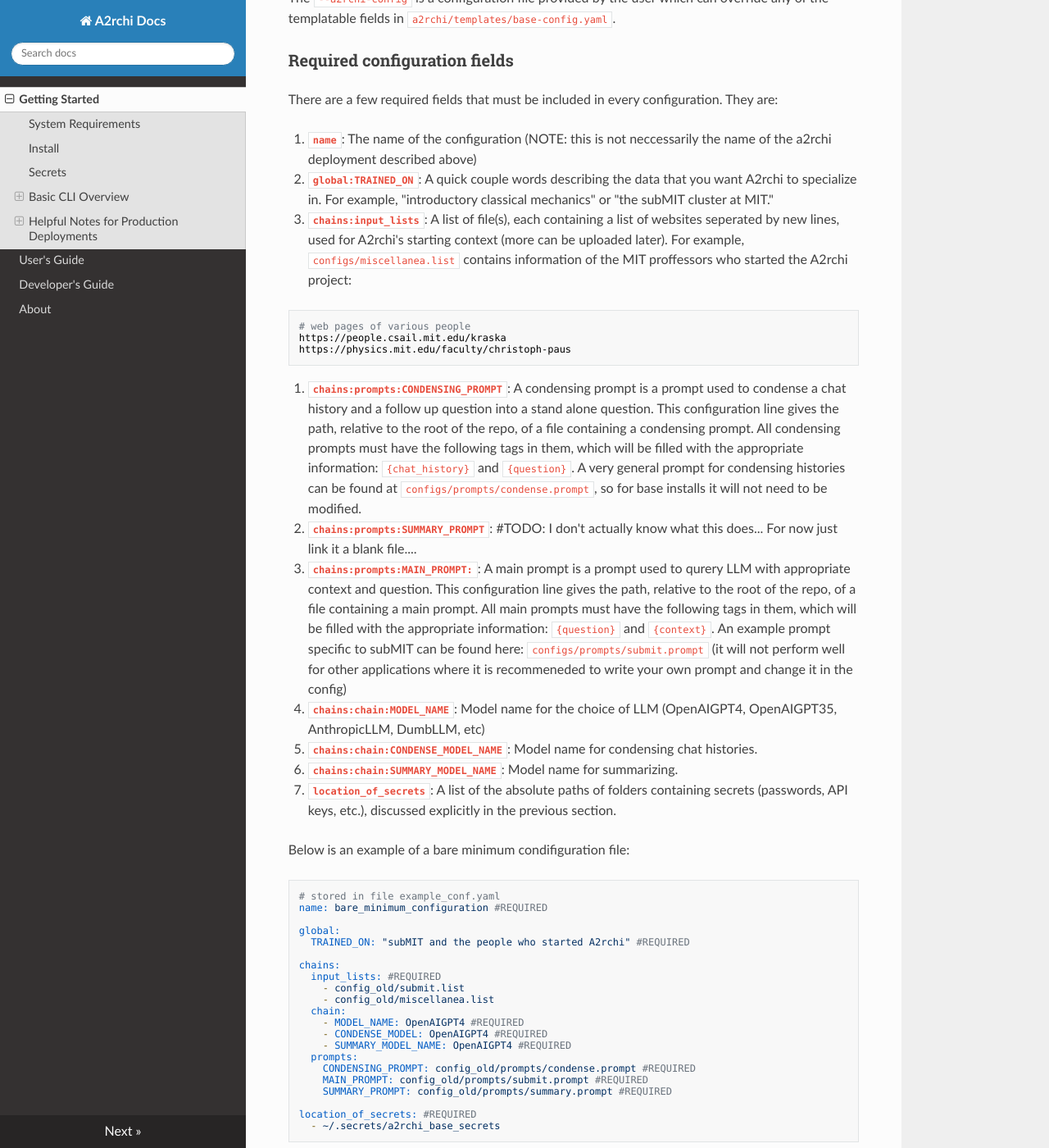
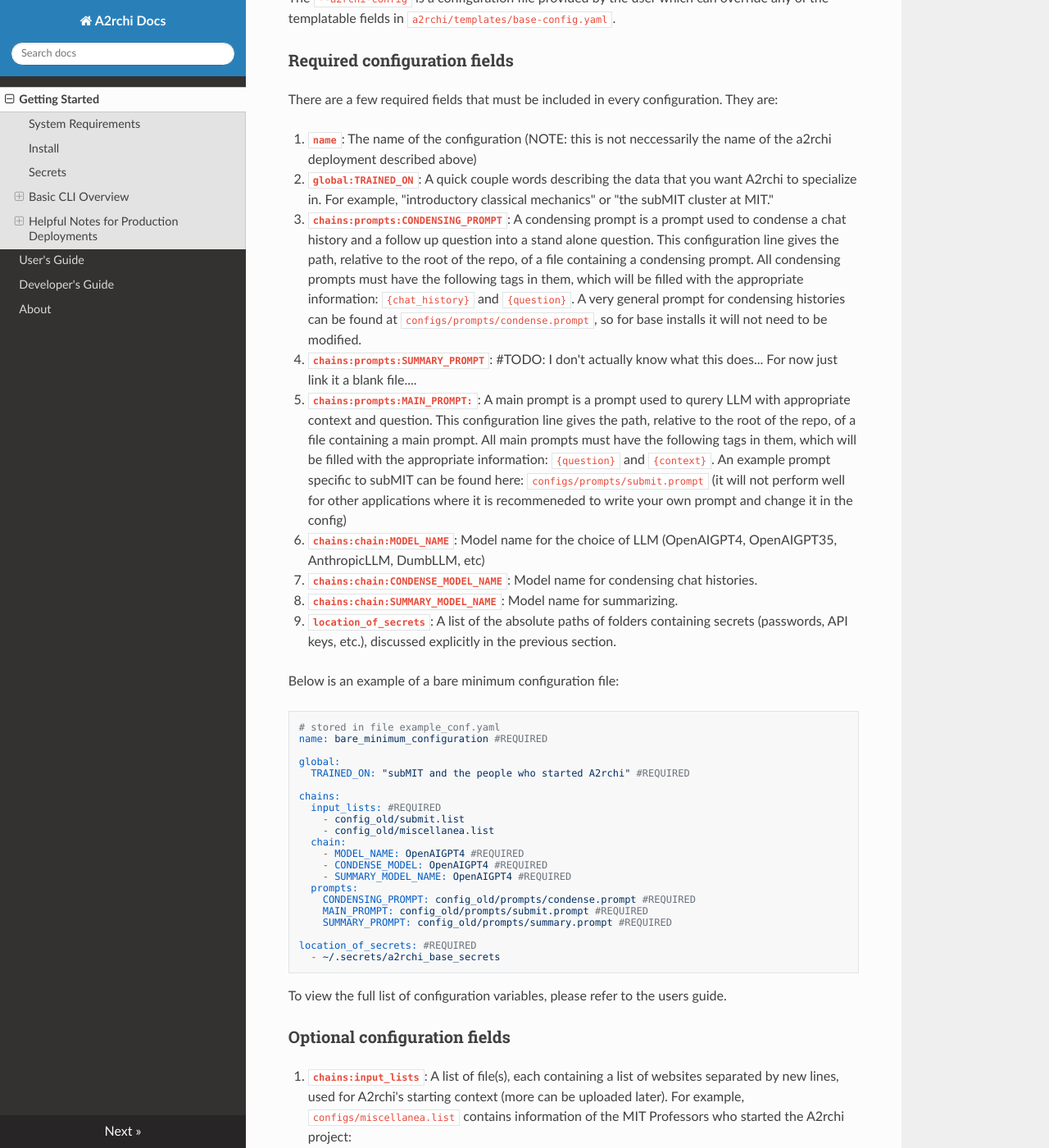
Before and after one commit to mit-submit/A2rchi, an MkDocs documentation site: the page built from docs/docs/index.md, in a window 1280 px wide and 1400 px high, scrolled down 1885 px. Shown: the whole window at 82% size. Built offline with MkDocs 1.6.1, drawn with Linux system fonts in a browser that asks for light colours; nearby versions of some CDN libraries; some of the changed lines change nothing that is shown; some of the changed text lies outside the part shown.

Commit message:
input list optional

````diff
--- a/docs/docs/index.md
+++ b/docs/docs/index.md
@@ -68,29 +68,21 @@ There are a few required fields that must be included in every configuration. Th
 
 2. **`global:TRAINED_ON`**: A quick couple words describing the data that you want A2rchi to specialize in. For example, "introductory classical mechanics" or "the subMIT cluster at MIT."
 
-3. **`chains:input_lists`**: A list of file(s), each containing a list of websites seperated by new lines, used for A2rchi's starting context (more can be uploaded later). For example, `configs/miscellanea.list` contains information of the MIT proffessors who started the A2rchi project:
+3. **`chains:prompts:CONDENSING_PROMPT`**: A condensing prompt is a prompt used to condense a chat history and a follow up question into a stand alone question. This configuration line gives the path, relative to the root of the repo, of a file containing a condensing prompt. All condensing prompts must have the following tags in them, which will be filled with the appropriate information: `{chat_history}` and `{question}`. A very general prompt for condensing histories can be found at `configs/prompts/condense.prompt`, so for base installs it will not need to be modified.
 
-```
-# web pages of various people
-https://people.csail.mit.edu/kraska
-https://physics.mit.edu/faculty/christoph-paus
-```
+4. **`chains:prompts:SUMMARY_PROMPT`**: #TODO: I don't actually know what this does... For now just link it a blank file....
 
-4. **`chains:prompts:CONDENSING_PROMPT`**: A condensing prompt is a prompt used to condense a chat history and a follow up question into a stand alone question. This configuration line gives the path, relative to the root of the repo, of a file containing a condensing prompt. All condensing prompts must have the following tags in them, which will be filled with the appropriate information: `{chat_history}` and `{question}`. A very general prompt for condensing histories can be found at `configs/prompts/condense.prompt`, so for base installs it will not need to be modified.
+5. **`chains:prompts:MAIN_PROMPT:`**: A main prompt is a prompt used to qurery LLM with appropriate context and question. This configuration line gives the path, relative to the root of the repo, of a file containing a main prompt. All main prompts must have the following tags in them, which will be filled with the appropriate information: `{question}` and `{context}`. An example prompt specific to subMIT can be found here: `configs/prompts/submit.prompt` (it will not perform well for other applications where it is recommeneded to write your own prompt and change it in the config)
 
-5. **`chains:prompts:SUMMARY_PROMPT`**: #TODO: I don't actually know what this does... For now just link it a blank file....
+6. **`chains:chain:MODEL_NAME`**: Model name for the choice of LLM (OpenAIGPT4, OpenAIGPT35, AnthropicLLM, DumbLLM, etc)
 
-6. **`chains:prompts:MAIN_PROMPT:`**: A main prompt is a prompt used to qurery LLM with appropriate context and question. This configuration line gives the path, relative to the root of the repo, of a file containing a main prompt. All main prompts must have the following tags in them, which will be filled with the appropriate information: `{question}` and `{context}`. An example prompt specific to subMIT can be found here: `configs/prompts/submit.prompt` (it will not perform well for other applications where it is recommeneded to write your own prompt and change it in the config)
+7. **`chains:chain:CONDENSE_MODEL_NAME`**: Model name for condensing chat histories.
 
-7. **`chains:chain:MODEL_NAME`**: Model name for the choice of LLM (OpenAIGPT4, OpenAIGPT35, AnthropicLLM, DumbLLM, etc)
+8. **`chains:chain:SUMMARY_MODEL_NAME`**: Model name for summarizing.
 
-8. **`chains:chain:CONDENSE_MODEL_NAME`**: Model name for condensing chat histories.
+9. **`location_of_secrets`**: A list of the absolute paths of folders containing secrets (passwords, API keys, etc.), discussed explicitly in the previous section.
 
-9. **`chains:chain:SUMMARY_MODEL_NAME`**: Model name for summarizing.
-
-10. **`location_of_secrets`**: A list of the absolute paths of folders containing secrets (passwords, API keys, etc.), discussed explicitly in the previous section.
-
-Below is an example of a bare minimum condifiguration file:
+Below is an example of a bare minimum configuration file:
 ```
 # stored in file example_conf.yaml
 name: bare_minimum_configuration #REQUIRED
@@ -115,6 +107,16 @@ location_of_secrets: #REQUIRED
   - ~/.secrets/a2rchi_base_secrets
 ```
 To view the full list of configuration variables, please refer to the users guide.
+
+### Optional configuration fields
+
+1. **`chains:input_lists`**: A list of file(s), each containing a list of websites separated by new lines, used for A2rchi's starting context (more can be uploaded later). For example, `configs/miscellanea.list` contains information of the MIT Professors who started the A2rchi project:
+
+```
+# web pages of various people
+https://people.csail.mit.edu/kraska
+https://physics.mit.edu/faculty/christoph-paus
+```
 
 ### Create new instance
 
````
